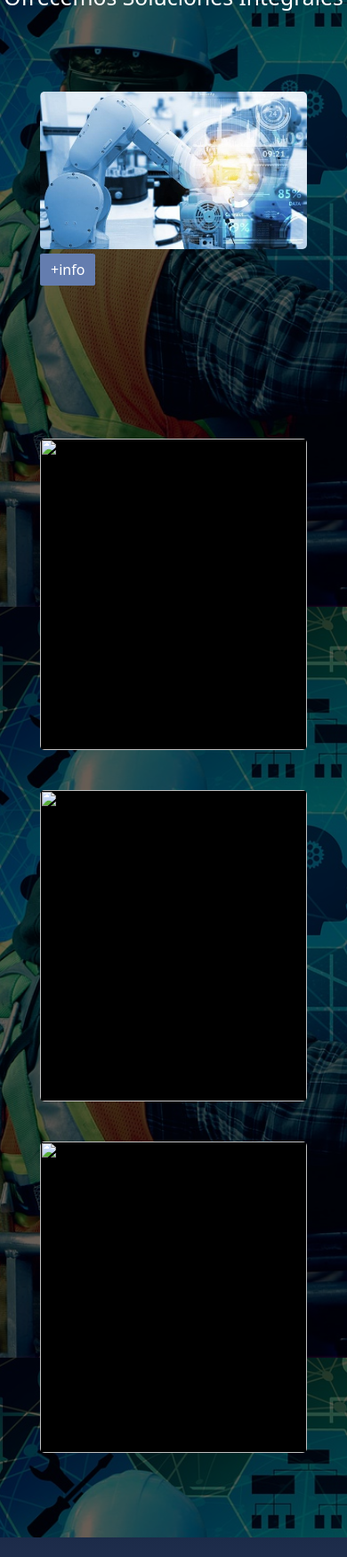
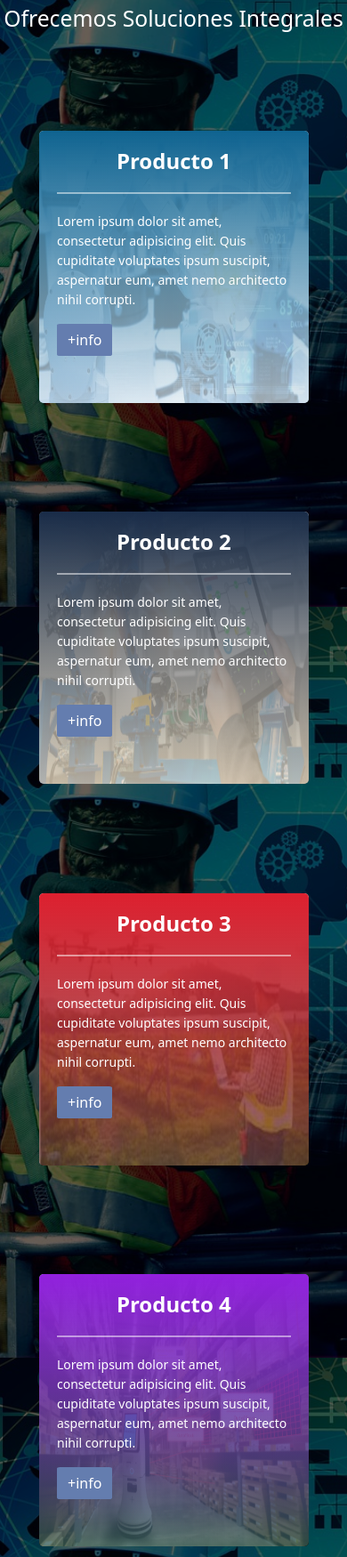
Before and after one commit to arielquintero/boostrap-animation, a plain HTML site: page pages/recursos.html in a window 390 px wide. Shown: the part 230-1980 px from the top of the page at 89% size. Drawn offline with nearby package versions, Linux system fonts and the light colour scheme.

Commit message:
agregue redeame.txt

```diff
--- a/css/style.css
+++ b/css/style.css
@@ -8,6 +8,75 @@
   font-weight: 600;
   color: #fff;
 }
+
+.navMenu {
+  display: flex;
+  text-align: end;
+
+}
+
+.navMenu a {
+  color: #f6f4e6;
+  -webkit-transition: all 0.2s ease-in-out;
+  transition: all 0.2s ease-in-out;
+}
+
+.navMenu a:hover {
+  color: #3aa5fda1;
+}
+
+.navMenu .dot {
+  width: 6px;
+  height: 6px;
+  background: #3aa5fda1;
+  border-radius: 50%;
+  opacity: 0;
+  -webkit-transform: translateX(0);
+  transform: translateX(0);
+  -webkit-transition: all 0.2s ease-in-out;
+  transition: all 0.2s ease-in-out;
+}
+
+.navMenu a:nth-child(1):hover ~ .dot {
+  -webkit-transform: translateX(-31.56em);
+  transform: translateX(-31.56em);
+  -webkit-transition: all 0.2s ease-in-out;
+  transition: all 0.2s ease-in-out;
+  opacity: 1;
+}
+
+.navMenu a:nth-child(2):hover ~ .dot {
+  -webkit-transform: translateX(-26em);
+  transform: translateX(-26em);
+  -webkit-transition: all 0.2s ease-in-out;
+  transition: all 0.2s ease-in-out;
+  opacity: 1;
+}
+
+.navMenu a:nth-child(3):hover ~ .dot {
+  -webkit-transform: translateX(-19.75em);
+  transform: translateX(-19.75em);
+  -webkit-transition: all 0.2s ease-in-out;
+  transition: all 0.2s ease-in-out;
+  opacity: 1;
+}
+
+.navMenu a:nth-child(4):hover ~ .dot {
+  -webkit-transform: translateX(-11.62em);
+  transform: translateX(-11.62em);
+  -webkit-transition: all 0.2s ease-in-out;
+  transition: all 0.2s ease-in-out;
+  opacity: 1;
+}
+
+.navMenu a:nth-child(5):hover ~ .dot {
+  -webkit-transform: translateX(-3.12em);
+  transform: translateX(-3.12em);
+  -webkit-transition: all 0.2s ease-in-out;
+  transition: all 0.2s ease-in-out;
+  opacity: 1;
+}
+
 
 /*
 .principal {
@@ -40,7 +109,6 @@
   background-size: cover;
   background-position: center center;
   padding: 15vh 8vw;
-  /* transition: all 0.70s ease-in-out; */
 }
 
 /* -----------MAIN-------------------- */
@@ -83,13 +151,18 @@ Para oscurecer el fondo
 
 /* ------------ANIMATION RECURSOS---- */
 
-a {
+.styleRecursos {
+  padding-left: 4vh;
+  padding-right: 4vh;
+}
+
+.card-link {
 	text-decoration: none;
 }
 
 .contenedor {
-	max-width: 1200px;
-	margin:50px auto;
+	max-width: 75em;
+	margin:3.12rem auto;
 	display: flex;
 	flex-direction: row;
 	flex-wrap: wrap;
@@ -97,37 +170,33 @@ a {
 }
 
 .contenedor_tarjeta {
-	margin: 20px;
-}
-
-.contenedor_tarjeta a {
-	display: inline-block;
+	margin: 1.25em;
+  width: 31.2em;
+  display: inline-block;
+  padding-block: 3.12em;
+  margin-inline: 3.12em;
 }
 
 .contenedor_tarjeta:hover figure {
-	transform: perspective(600px) rotateY(180deg);
+	transform: perspective(37.5rem) rotateY(180deg);
 	-webkit-box-shadow: 0px 2px 10px 2px rgba(0,0,0,0.25);
 	-moz-box-shadow: 0px 2px 10px 2px rgba(0,0,0,0.25);
 	box-shadow: 0px 2px 10px 2px rgba(0,0,0,0.25);
 }
 
-.contenedor_tarjeta:hover figure img {
-	/* Si queremos podemos aplicar un efecto blur a nuestra imagen al girar */
-	/*filter:blur(2px);*/
-}
+/* Si queremos podemos aplicar un efecto blur a nuestra imagen al girar */
+/* .contenedor_tarjeta:hover figure img {
+	filter:blur(2px);
+} */
 
 figure {
-	width: 300px;
-	height: 350px;
+	width: 100%;
+	height: 21.87em;
 	margin:0;
 	position: relative;
 	transition: all ease .5s;
 	transform-style: preserve-3d;
-	/* Nota:
-		Establecemos que la imagen tendra una rotacion de 0grados al inicio porque si no
-		ponemos esta propiedad nos da un poco de problemas en algunos navegadores al pasar el cursor.
-	*/
-	transform: perspective(600px) rotateY(0deg);
+	transform: perspective(37.5em) rotateY(0deg);
 }
 
 figure .frontal,
@@ -143,7 +212,7 @@ figure .frontal {
 	background: #000;
 
 	/* Podemos ocultar la imagen al da la vuelta si lo queremos */
-	/*backface-visibility: hidden;*/
+	/* backface-visibility: hidden; */
 }
 
 figure .trasera {
@@ -151,14 +220,76 @@ figure .trasera {
 	top: 0;
 	padding: 20px;
 	color: #fff;
-	transform: perspective(600px) rotateY(180deg);
+	transform: perspective(37.5rem) rotateY(180deg);
 	backface-visibility: hidden;
 	overflow: auto;
 }
 
+.contenedor_tarjeta:nth-child(1) figure .trasera{
+	background: rgba(223,234,241,0.7);
+  background: -moz-linear-gradient(top, rgba(223,234,241,0.7) 0%, rgba(15,99,144,1) 100%);
+	background: -webkit-gradient(left top, left bottom, color-stop(0%, rgba(223,234,241,0.7)), color-stop(100%, rgba(15,99,144,1)));
+	background: -webkit-linear-gradient(top, rgba(223,234,241,0.7) 0%, rgba(15,99,144,1) 100%);
+	background: -o-linear-gradient(top, rgba(223,234,241,0.7) 0%, rgba(15,99,144,1) 100%);
+	background: -ms-linear-gradient(top, rgba(223,234,241,0.7) 0%, rgba(15,99,144,1) 100%);
+	background: linear-gradient(to top, rgba(223,234,241,0.7) 0%, rgba(15,99,144,1) 100%);
+	filter: progid:DXImageTransform.Microsoft.gradient( startColorstr='#dfeaf1', endColorstr='#0f6390', GradientType=0 );
+}
 
+.contenedor_tarjeta:nth-child(2) figure .trasera{
+	background: rgba(251,232,202,0.7);
+  background: -moz-linear-gradient(top, rgba(251,232,202,0.7) 0%, rgba(25,44,72,1) 100%);
+	background: -webkit-gradient(left top, left bottom, color-stop(0%, rgba(251,232,202,0.7)), color-stop(100%, rgba(25,44,72,1)));
+	background: -webkit-linear-gradient(top, rgba(251,232,202,0.7) 0%, rgba(25,44,72,1) 100%);
+	background: -o-linear-gradient(top, rgba(251,232,202,0.7) 0%, rgba(25,44,72,1) 100%);
+	background: -ms-linear-gradient(top, rgba(251,232,202,0.7) 0%, rgba(25,44,72,1) 100%);
+	background: linear-gradient(to top, rgba(251,232,202,0.7) 0%, rgba(25,44,72,1) 100%);
+	filter: progid:DXImageTransform.Microsoft.gradient( startColorstr='#fbe8ca', endColorstr='#192c48', GradientType=0 );
+}
 
+.contenedor_tarjeta:nth-child(3) figure .trasera{
+	background: rgba(95,58,53,0.7);
+  background: -moz-linear-gradient(top, rgba(95,58,53,0.7) 0%, rgba(221,32,47,1) 100%);
+  background: -webkit-gradient(left top, left bottom, color-stop(0%, rgba(95,58,53,0.7)), color-stop(100%, rgba(221,32,47,1)));
+	background: -webkit-linear-gradient(top, rgba(95,58,53,0.7) 0%, rgba(221,32,47,1) 100%);
+	background: -o-linear-gradient(top, rgba(95,58,53,0.7) 0%, rgba(221,32,47,1) 100%);
+	background: -ms-linear-gradient(top, rgba(95,58,53,0.7) 0%, rgba(221,32,47,1) 100%);
+	background: linear-gradient(to top, rgba(95,58,53,0.7) 0%, rgba(221,32,47,1) 100%);
+	filter: progid:DXImageTransform.Microsoft.gradient( startColorstr='#5f3a35', endColorstr='#dd202f', GradientType=0 );
+}
+.contenedor_tarjeta:nth-child(4) figure .trasera{
+	background: rgba(53, 95, 86, 0.7);
+  background: -moz-linear-gradient(top, rgba(53, 95, 86, 0.7) 0%, rgb(145, 32, 221) 100%);
+  background: -webkit-gradient(left top, left bottom, color-stop(0%, rgba(53, 95, 86, 0.7)), color-stop(100%, rgba(145, 32, 221)));
+	background: -webkit-linear-gradient(top, rgba(53, 95, 86, 0.7) 0%, rgba(145, 32, 221) 100%);
+	background: -o-linear-gradient(top, rgba(53, 95, 86, 0.7) 0%, rgba(145, 32, 221) 100%);
+	background: -ms-linear-gradient(top, rgba(53, 95, 86, 0.7) 0%, rgba(145, 32, 221) 100%);
+	background: linear-gradient(to top, rgba(53, 95, 86, 0.7) 0%, rgba(145, 32, 221) 100%);
+	filter: progid:DXImageTransform.Microsoft.gradient( startColorstr='#fbe8ca', endColorstr='#dd202f', GradientType=0 );
+}
 
+figure .trasera .titulo {
+	color: #fff;
+	font-weight: 700;
+	margin-bottom: 20px;
+	font-size: 24px;
+  text-align: center;
+}
+
+figure .trasera hr {
+	height: 2px;
+	background: #fff;
+	border: none;
+	margin-bottom: 20px;
+	opacity: .5;
+}
+
+figure .trasera p {
+	/* font-family: 'Open Sans', sans-serif; */
+	line-height: 22px;
+	font-size: 14px;
+  font-weight: 300;
+}
 
 /* ------------ANIMATION RECURSOS---- */
 
@@ -170,7 +301,6 @@ figure .trasera {
   animation-delay: 0.5s;
   animation-direction: alternate;
   animation-iteration-count: infinite;
-  /* animation: cambiaColor 3s 0.5s infinite alternate; */
 }
 @keyframes cambiaColor {
   0% { color: #fff; }
@@ -178,7 +308,7 @@ figure .trasera {
   100% { color: rgb(85, 68, 68); }
 }
 
-/*    ANIMATION BOTON HOME     */
+/*   START ANIMATION BOTON HOME     */
 .botonHome {
   display:inline-block;
   border-radius:8px;
@@ -198,7 +328,10 @@ figure .trasera {
   transform:scale(1.2);
 }
 
-/*      HOME         */
+/*    END ANIMATION BOTON HOME     */
+
+
+/*      START HOME         */
 
 .principal,
 .secundario,
@@ -216,10 +349,10 @@ figure .trasera {
   /* font-size: 8vh; */
   font-size: 3em;
 }
-/*      HOME         */
+/*      END HOME         */
 
 
-/*      NOSOTROS       */
+/*      START NOSOTROS       */
 .card {
   background:none;
   border:none;
@@ -231,9 +364,9 @@ figure .trasera {
 .card-text {
   text-align: justify;
 }
-/*      NOSOTROS       */
+/*      END NOSOTROS       */
 
-/*    RECURSOS         */
+/*    START RECURSOS         */
 
 .card-group {
   max-width: 1200px;
@@ -257,11 +390,10 @@ figure .trasera {
   border-radius: 5%;
   border: none;
 }
-/*    RECURSOS         */
+/*    END RECURSOS         */
 
 
-
-/*    CIELNTE         */
+/*    START CIELNTE         */
 .textClient,
 .textTitle {
   color: #b2a5c0;
@@ -271,12 +403,12 @@ figure .trasera {
 .textClient {
   font-weight: bold;
 }
-/*    CIELNTE         */
+/*    END CIELNTE         */
 
 
-/*    FORMULARIO     */
+/*    START FORMULARIO     */
 .widthForm {
-  max-width: 70%;
+  max-width: 80%;
 }
 
 .botonForm,
@@ -293,6 +425,7 @@ figure .trasera {
   opacity: 0.3;
 }
 
+/*    END FORMULARIO     */
 
 
 /* Extra large device (large desktop, 1200px and up) */
@@ -342,7 +475,7 @@ figure .trasera {
     font-size: 1em;
   }
   .widthForm {
-    width: 100%;
+    max-width: 36em;
   }
 
   @keyframes typing {
@@ -358,4 +491,20 @@ figure .trasera {
       border-color: transparent;
     }
   }
+
+  /*  ANIMACION RECURSOS.HTML */
+  figure .trasera {
+		backface-visibility:visible;
+		transform: perspective(37.5rem) rotateY(0deg);
+	}
+
+  .contenedor_tarjeta:hover figure {
+		transform: perspective(37.5rem) rotateY(0deg);
+	}
+
+  .collapse {
+    display: flex;
+    justify-content: start;
+  }
+
 }
--- a/pages/recursos.html
+++ b/pages/recursos.html
@@ -48,7 +48,7 @@
                         <span class="navbar-toggler-icon"></span>
                     </button>
                     <div class="collapse navbar-collapse" id="navbarCollapse">
-                        <div class="navbar-nav ms-auto px-3">
+                        <div class="navbar-nav ms-auto px-3 navMenu">
                             <a
                                 href="../index.html"
                                 class="nav-item nav-link px-3"
@@ -75,23 +75,23 @@
                                 >Contacto</a
                             >
                             <!-- <a href="#" class="nav-item nav-link disabled" tabindex="-1">Reports</a> -->
+                            <div class="dot"></div>
                         </div>
                     </div>
                 </div>
             </nav>
         </header>
-        <main class="recursos styleMain">
+        <main class="recursos styleMain styleRecursos">
             <div>
                 <h1 class="principal text-center titleRecursos">
                     Conoce Nuestros Productos
                 </h1>
-                <h2 class="secundario text-center pt-0">
+                <h2 class="secundario text-center pt-0 mt-4">
                     Ofrecemos Soluciones Integrales
                 </h2>
             </div>
             <div class="contenedor">
                 <div class="contenedor_tarjeta">
-                    <a href="http://www.falconmasters.com">
                     <figure id="tarjeta">
                         <img
                             src="../img/producto1bis.jpg"
@@ -99,7 +99,7 @@
                             alt=""
                         />
                         <figcaption class="trasera">
-                                <h3 class="titulo">Producto 1</h3>
+                            <h3 class="titulo card-title">Producto 1</h3>
                             <hr />
                             <p>
                                 Lorem ipsum dolor sit amet, consectetur
@@ -107,26 +107,25 @@
                                 ipsum suscipit, aspernatur eum, amet nemo
                                 architecto nihil corrupti.
                             </p>
-                            </figcaption>
                             <a
                                 class="card-link btn btn-primary"
                                 role="button"
                                 href="#"
                                 >+info</a
                             >
+                        </figcaption>
                     </figure>
-                    </a>
                 </div>
 
                 <div class="contenedor_tarjeta">
-                    <a href="http://www.falconmasters.com">
                     <figure id="tarjeta">
-                            <img src="img/2.jpg" class="frontal" alt="" />
+                        <img
+                            src="../img/producto2bis.jpg"
+                            class="frontal"
+                            alt=""
+                        />
                         <figcaption class="trasera">
-                                <h2 class="titulo">
-                                    Lorem ipsum dolor sit amet, consectetur
-                                    adipisicing elit. Aut, vero!
-                                </h2>
+                            <h3 class="titulo card-title">Producto 2</h3>
                             <hr />
                             <p>
                                 Lorem ipsum dolor sit amet, consectetur
@@ -134,20 +133,25 @@
                                 ipsum suscipit, aspernatur eum, amet nemo
                                 architecto nihil corrupti.
                             </p>
+                            <a
+                                class="card-link btn btn-primary"
+                                role="button"
+                                href="#"
+                                >+info</a
+                            >
                         </figcaption>
                     </figure>
-                    </a>
                 </div>
 
                 <div class="contenedor_tarjeta">
-                    <a href="http://www.falconmasters.com">
                     <figure id="tarjeta">
-                            <img src="img/3.jpg" class="frontal" alt="" />
+                        <img
+                            src="../img/producto3bis.jpg"
+                            class="frontal"
+                            alt=""
+                        />
                         <figcaption class="trasera">
-                                <h2 class="titulo">
-                                    Lorem ipsum dolor sit amet, consectetur
-                                    adipisicing elit. Aut, vero!
-                                </h2>
+                            <h3 class="titulo card-title">Producto 3</h3>
                             <hr />
                             <p>
                                 Lorem ipsum dolor sit amet, consectetur
@@ -155,19 +159,24 @@
                                 ipsum suscipit, aspernatur eum, amet nemo
                                 architecto nihil corrupti.
                             </p>
+                            <a
+                                class="card-link btn btn-primary"
+                                role="button"
+                                href="#"
+                                >+info</a
+                            >
                         </figcaption>
                     </figure>
-                    </a>
                 </div>
                 <div class="contenedor_tarjeta">
-                    <a href="http://www.falconmasters.com">
                     <figure id="tarjeta">
-                            <img src="img/3.jpg" class="frontal" alt="" />
+                        <img
+                            src="../img/producto4bis.jpg"
+                            class="frontal"
+                            alt=""
+                        />
                         <figcaption class="trasera">
-                                <h2 class="titulo">
-                                    Lorem ipsum dolor sit amet, consectetur
-                                    adipisicing elit. Aut, vero!
-                                </h2>
+                            <h3 class="titulo card-title">Producto 4</h3>
                             <hr />
                             <p>
                                 Lorem ipsum dolor sit amet, consectetur
@@ -175,9 +184,14 @@
                                 ipsum suscipit, aspernatur eum, amet nemo
                                 architecto nihil corrupti.
                             </p>
+                            <a
+                                class="card-link btn btn-primary"
+                                role="button"
+                                href="#"
+                                >+info</a
+                            >
                         </figcaption>
                     </figure>
-                    </a>
                 </div>
             </div>
         </main>
```
Also changed, not shown: index.html (+2 -1 lines), pages/cliente.html (+2 -1 lines), pages/formulario.html (+4 -2 lines), pages/nosotros.html (+2 -1 lines), redame.txt (added), 1 other file. Lines whose indentation alone changed are shown as unchanged.
